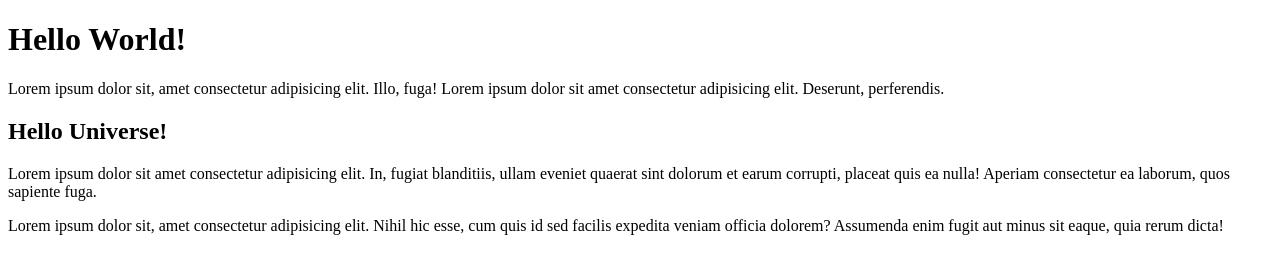
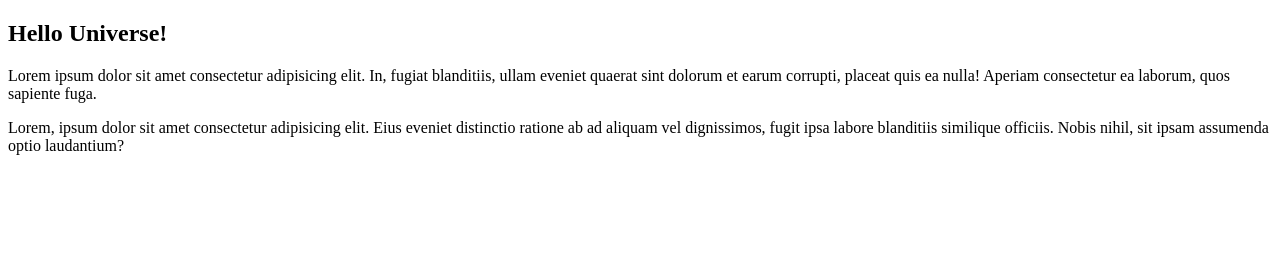
Before and after one commit to john-kodego/github-project-demo, a plain HTML site: page index.html in a window 1280 px wide. Drawn offline with Linux system fonts and the light colour scheme.

Commit message:
Update index.html

```diff
--- a/index.html
+++ b/index.html
@@ -7,17 +7,10 @@
     <title>Document</title>
 </head>
 <body>
-    <h1>Hello World!</h1>
-    <div>
-        Lorem ipsum dolor sit, amet consectetur adipisicing elit. Illo, fuga!
-        Lorem ipsum dolor sit amet consectetur adipisicing elit. Deserunt, perferendis.
-    </div>
     <div>
         <h2>Hello Universe!</h2>
         <p>Lorem ipsum dolor sit amet consectetur adipisicing elit. In, fugiat blanditiis, ullam eveniet quaerat sint dolorum et earum corrupti, placeat quis ea nulla! Aperiam consectetur ea laborum, quos sapiente fuga.</p>
     </div>
-    <div>
-        Lorem ipsum dolor sit, amet consectetur adipisicing elit. Nihil hic esse, cum quis id sed facilis expedita veniam officia dolorem? Assumenda enim fugit aut minus sit eaque, quia rerum dicta!
-    </div>
+    <p>Lorem, ipsum dolor sit amet consectetur adipisicing elit. Eius eveniet distinctio ratione ab ad aliquam vel dignissimos, fugit ipsa labore blanditiis similique officiis. Nobis nihil, sit ipsam assumenda optio laudantium?</p>
 </body>
 </html>
```
